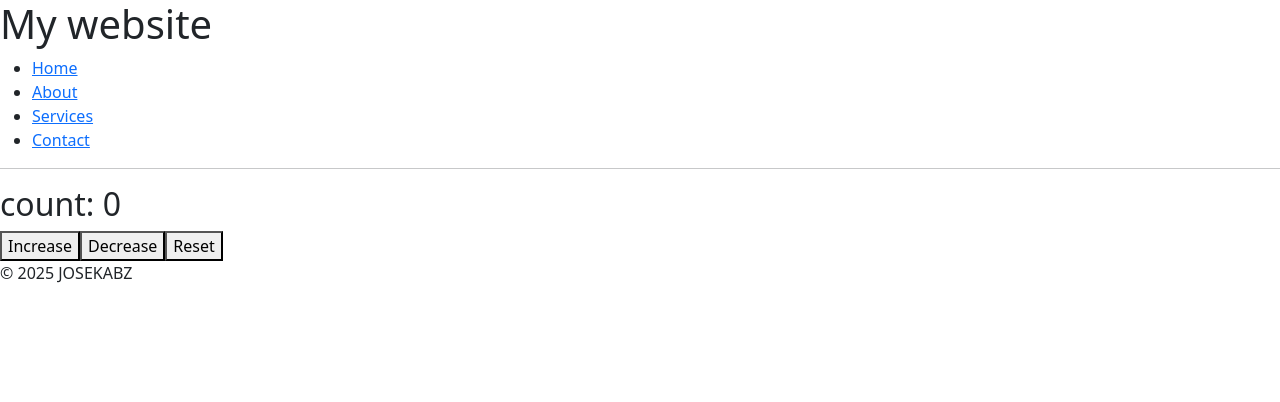
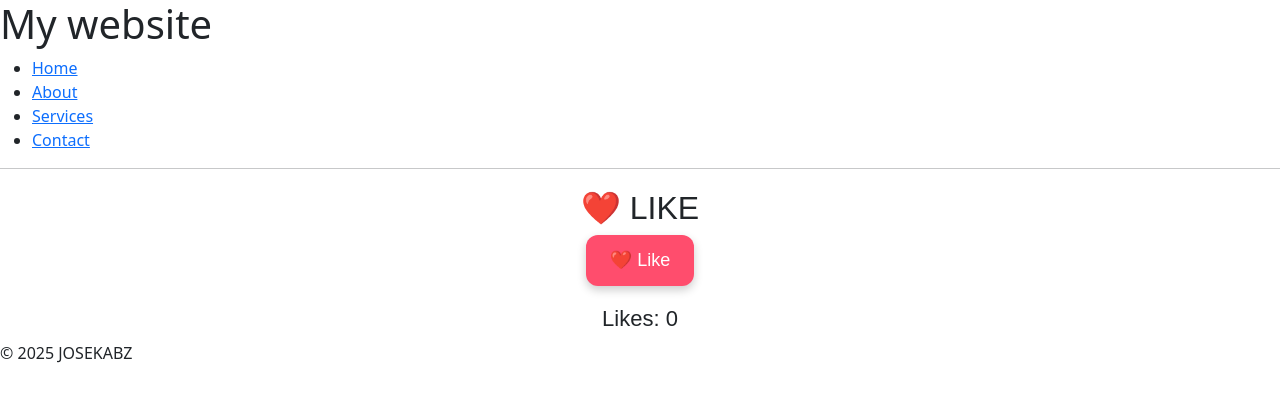
Before and after one commit to Kabzjose/Intro-to-react, a React app: page / in a window 1280 px wide. Shown: the top 402 px of the page. Built offline with nearby package versions, Linux system fonts and the light colour scheme; the HTML template or start-up script is replaced by a standard one.

Commit message:
A like button component

```diff
--- a/src/App.jsx
+++ b/src/App.jsx
@@ -1,12 +1,13 @@
 
 import Header from "./Header";
 import Footer from "./footer";
+import LikeButton from "./student";
 import Counter from "./student";
 function App(){
   return (
     <><>
     <Header/>
-    <Counter/>
+    <LikeButton/>
 
 
   <Footer/>
--- a/src/student.jsx
+++ b/src/student.jsx
@@ -1,15 +1,36 @@
 import  { useState } from "react";
-function Counter({}){
+function LikeButton({}){
     const [count,setCount]=useState(0);
     //count=current value
     //setCount= function to update the count value
     return(
-       <div>
-        <h2>count: {count}</h2>
-        <button onClick={()=>setCount(count +1)}>Increase</button>
-        <button onClick={()=>setCount(count -1)}>Decrease</button>
-        <button onClick={()=> setCount(0)}>Reset</button>
+       <div
+        style={{
+            textAlign:"center",
+            marginTop:"20px",
+            fontFamily:"Arial, sans-serif",
+        }}>
+      <h2>❤️ LIKE</h2>
+      <button
+        onClick={()=>setCount(count+1)}
+        style={{
+          backgroundColor: "#ff4d6d",
+          border: "none",
+          color: "white",
+          padding: "12px 24px",
+          fontSize: "18px",
+          borderRadius: "12px",
+          cursor: "pointer",
+          boxShadow: "0 4px 10px rgba(0,0,0,0.2)",
+          transition: "transform 0.2s, background-color 0.3s",
+        }}>
+           ❤️ Like
+      </button>
+      <h3 style={{ marginTop: "20px", fontSize: "22px" }}>
+        Likes: {count}
+      </h3>
+
        </div>
     )
 }
-export default Counter;
+export default LikeButton;
```
